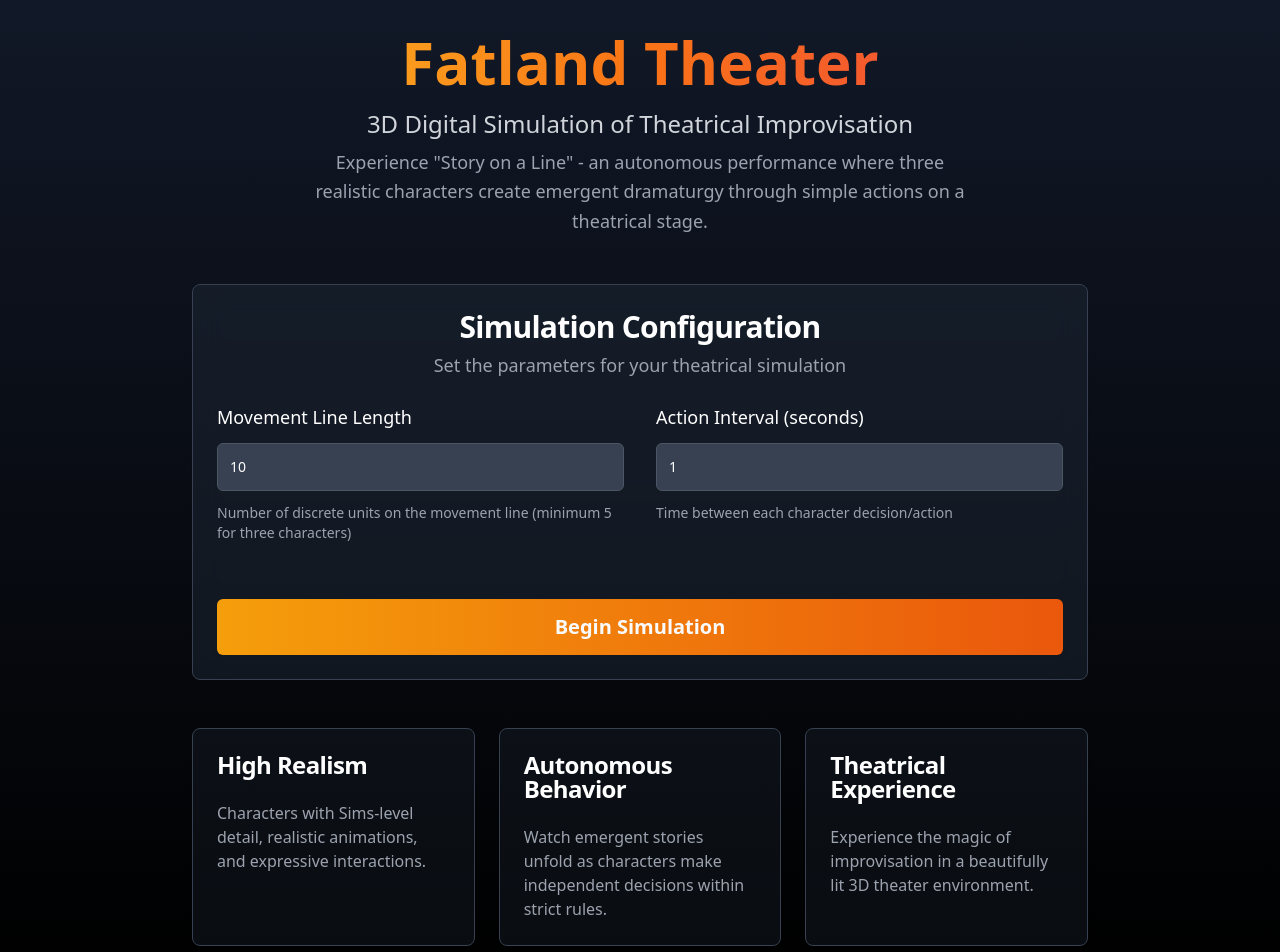
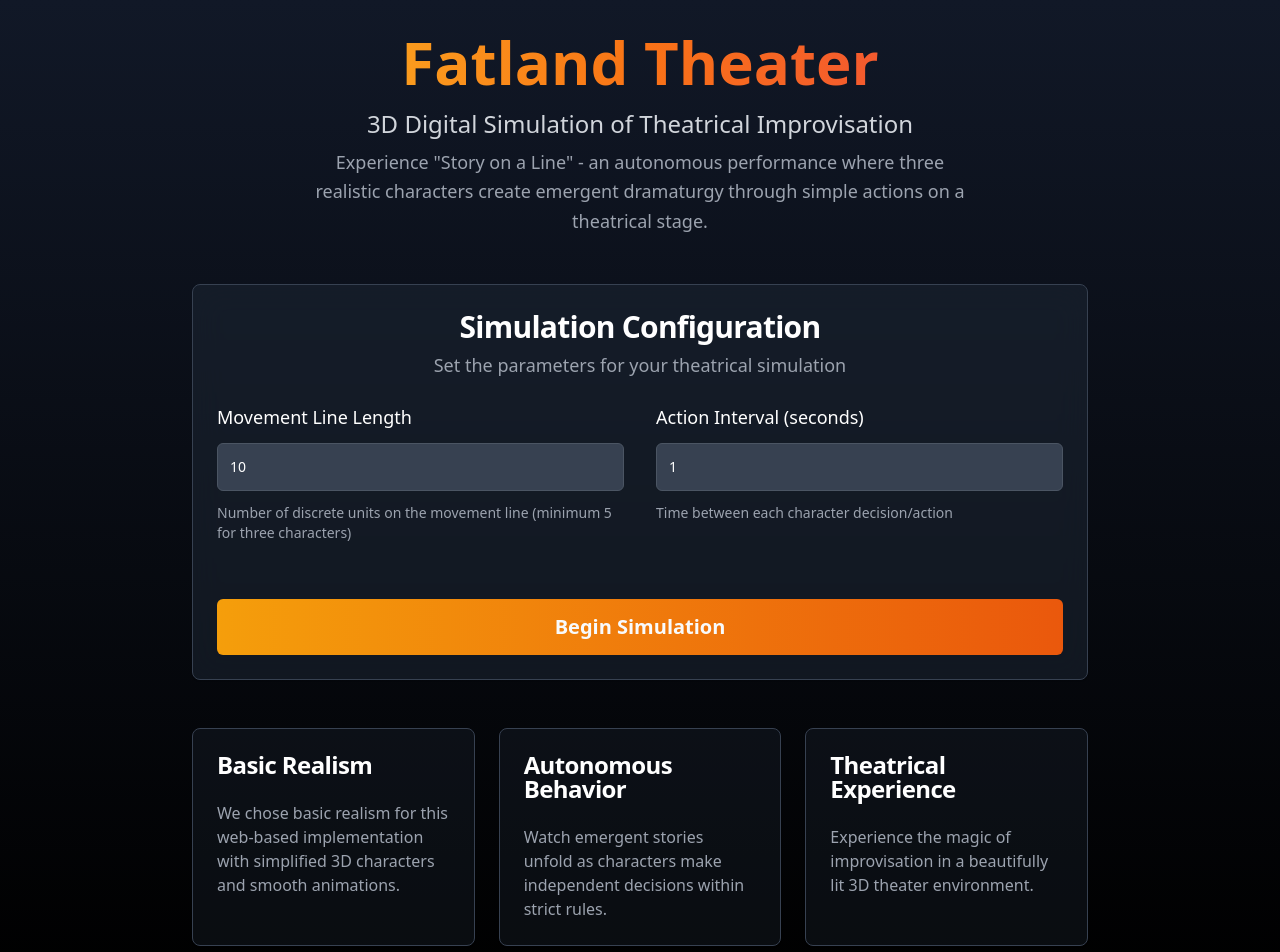
Before and after one commit to q0-abdel/flatland-theater, a React (Vite) app: page / in a window 1280 px wide. Shown: the top 952 px of the page. Built offline with nearby package versions, Linux system fonts and the light colour scheme.

Commit message:
Refactor: Update feature description
Update the feature description to reflect the chosen level of realism.

```diff
--- a/src/components/ConfigurationPanel.tsx
+++ b/src/components/ConfigurationPanel.tsx
@@ -103,11 +103,11 @@ const ConfigurationPanel: React.FC<ConfigurationPanelProps> = ({ onStart, initia
         <div className="mt-12 grid grid-cols-1 md:grid-cols-3 gap-6">
           <Card className="bg-gray-800/30 border-gray-700">
             <CardHeader>
-              <CardTitle className="text-white">High Realism</CardTitle>
+              <CardTitle className="text-white">Basic Realism</CardTitle>
             </CardHeader>
             <CardContent>
               <p className="text-gray-400">
-                Characters with Sims-level detail, realistic animations, and expressive interactions.
+                We chose basic realism for this web-based implementation with simplified 3D characters and smooth animations.
               </p>
             </CardContent>
           </Card>
```
